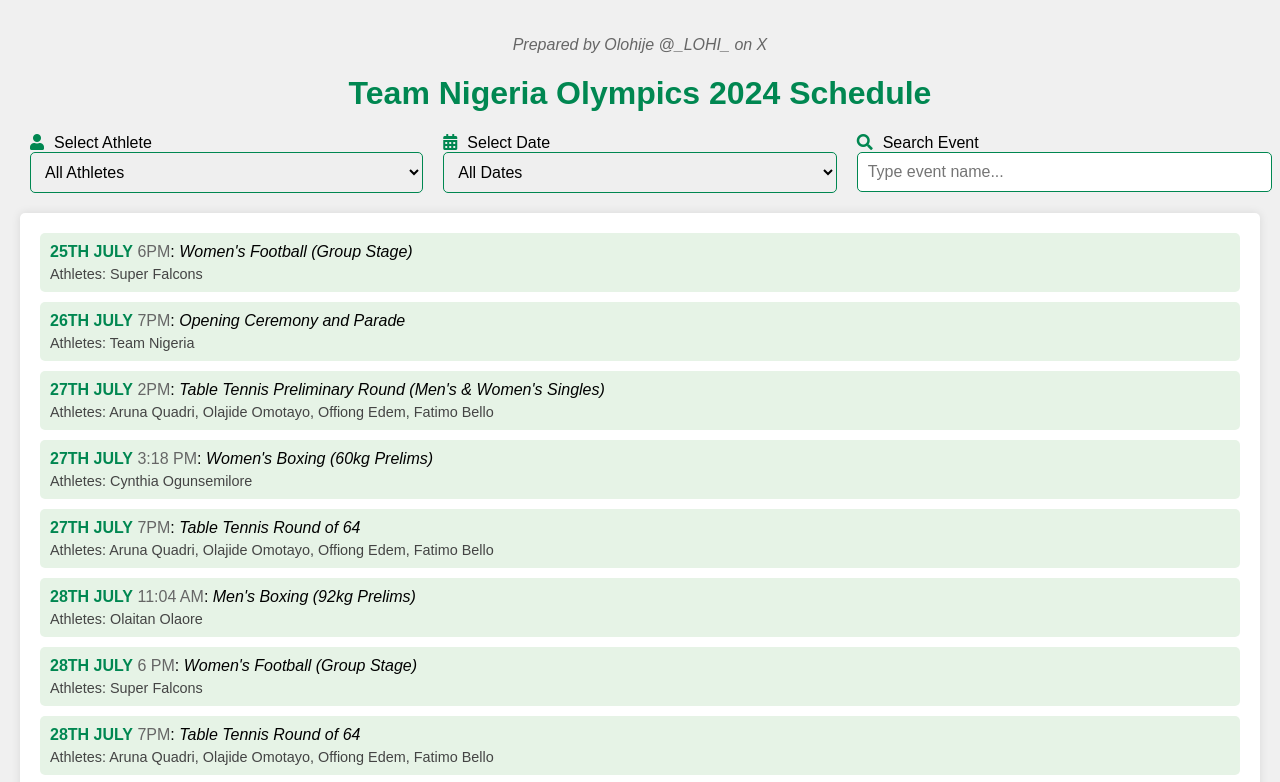
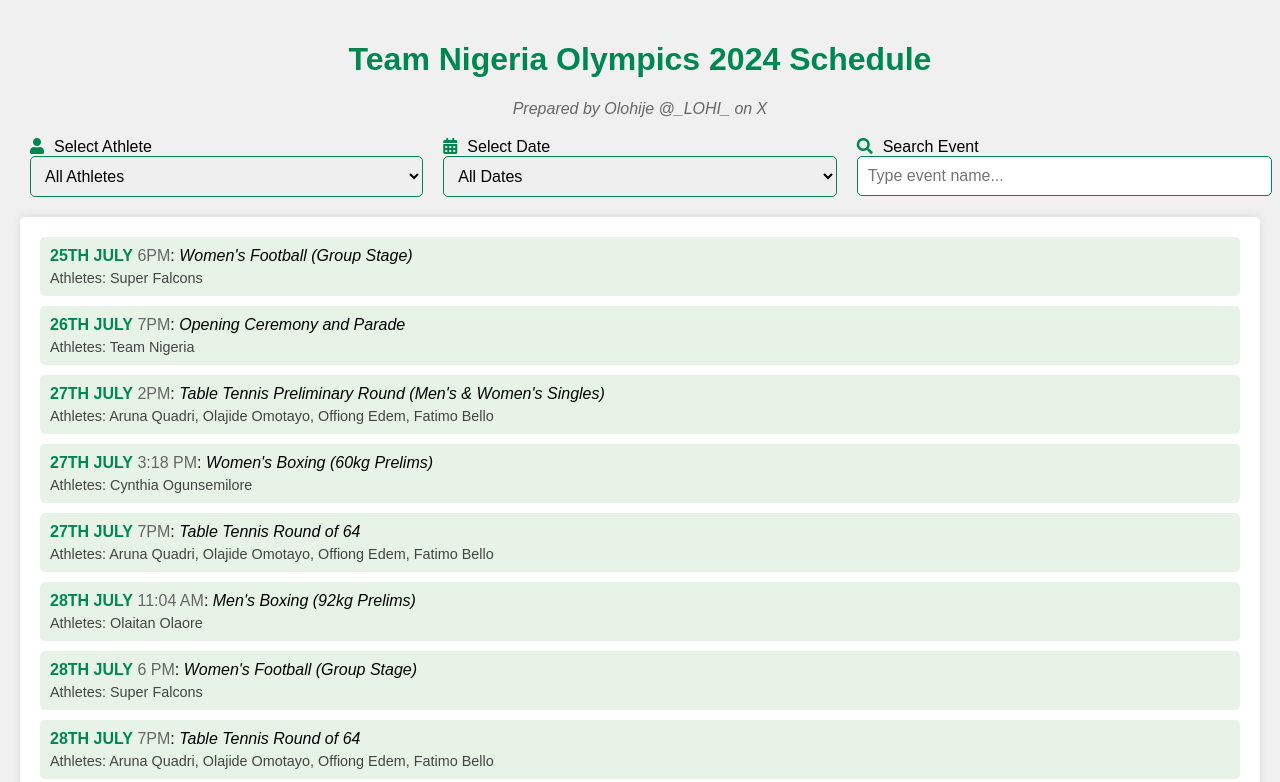
Before and after one commit to scothinks/team_nigeria_2024_schedule, a plain HTML site: page index.html in a window 1280 px wide. Shown: the top 782 px of the page. Drawn offline with nearby package versions, Linux system fonts and the light colour scheme.

Commit message:
Update index.html
update credit, fixed sorting for dates.

```diff
--- a/index.html
+++ b/index.html
@@ -4,12 +4,12 @@
     <meta charset="UTF-8">
     <meta name="viewport" content="width=device-width, initial-scale=1.0">
     <title>Team Nigeria Olympics 2024 Schedule</title>
-    <p style="text-align: center; color: #666; font-style: italic;">Prepared by Olohije @_LOHI_ on X</p>
     <script src="https://d3js.org/d3.v6.min.js"></script>
     <link href="https://cdnjs.cloudflare.com/ajax/libs/font-awesome/5.15.1/css/all.min.css" rel="stylesheet">
     <style>
         body { font-family: Arial, sans-serif; margin: 0; padding: 20px; background-color: #f0f0f0; }
         h1 { text-align: center; color: #008751; }
+        .credit { text-align: center; font-style: italic; color: #666; margin-bottom: 20px; }
         .menu-container { display: flex; justify-content: space-between; margin-bottom: 20px; }
         .menu-item { flex: 1; margin: 0 10px; }
         select, input { width: 100%; padding: 10px; border: 1px solid #008751; border-radius: 5px; font-size: 16px; }
@@ -24,6 +24,7 @@
 </head>
 <body>
     <h1>Team Nigeria Olympics 2024 Schedule</h1>
+     <div class="credit">Prepared by Olohije @_LOHI_ on X</div>
     <div class="menu-container">
         <div class="menu-item">
             <label for="athlete-select"><i class="fas fa-user icon"></i>Select Athlete</label>
@@ -137,13 +138,18 @@
         athleteSelect.appendChild(option);
     });
 
-    // Populate date select dropdown
-    const dates = [...new Set(scheduleData.map(event => event.date))].sort();
+   // Populate date select dropdown
+    const dates = [...new Set(scheduleData.map(event => event.date))].sort((a, b) => {
+    const dateA = new Date(a.replace(/(ST|ND|RD|TH)/, ''));
+    const dateB = new Date(b.replace(/(ST|ND|RD|TH)/, ''));
+    return dateA - dateB;
+    });
+
     dates.forEach(date => {
-        const option = document.createElement('option');
-        option.value = date;
-        option.textContent = date;
-        dateSelect.appendChild(option);
+    const option = document.createElement('option');
+    option.value = date;
+    option.textContent = date;
+    dateSelect.appendChild(option);
     });
 
     // Event listeners for filters
```
